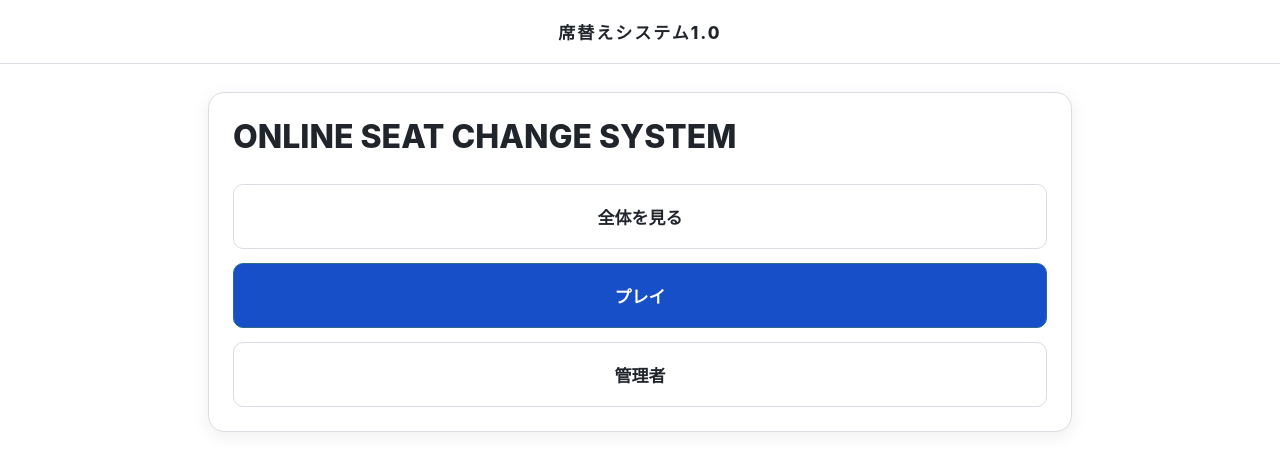
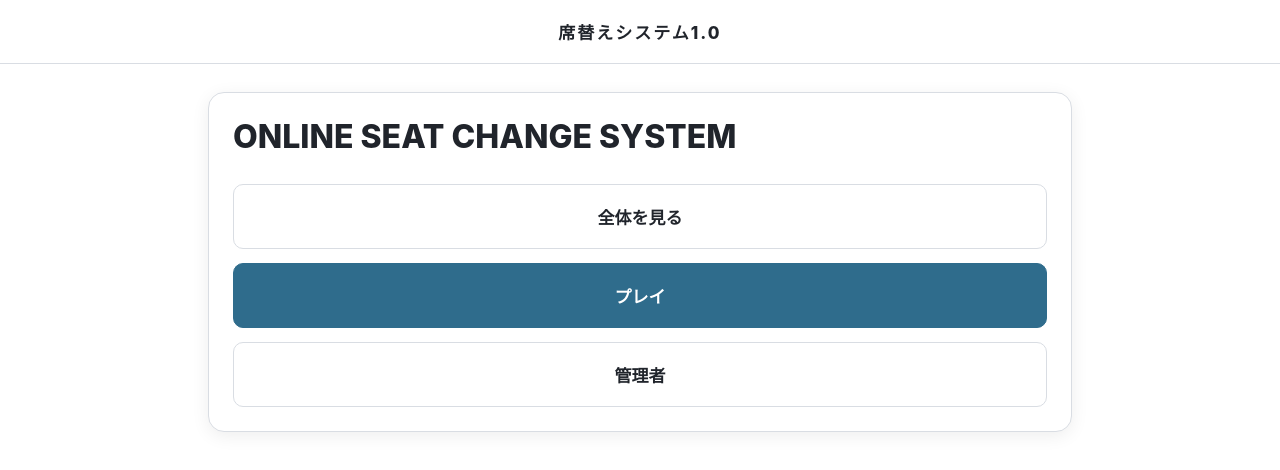
Before and after one commit to dpybm8zm7k-ai/-11.2.10.55, a plain HTML site: page index.html in a window 1280 px wide. In both pictures the pointer is over the button "プレイ". Drawn offline with Linux system fonts and the light colour scheme; no server answers.

Commit message:
Update index.html

```diff
--- a/index.html
+++ b/index.html
@@ -29,7 +29,7 @@ h3{font-size:16px;margin:0 0 12px}
 .button{border:1px solid var(--border);background:#fff;color:var(--text);border-radius:10px;padding:14px 18px;font-weight:700;transition:.15s}
 .button:hover{background:#f4f6f9}
 .button.primary{background:var(--accent);color:#fff;border-color:var(--accent)}
-.button.primary:hover{background:#174fc9}
+.button.primary:hover{background:#2F6C8C}
 .button.danger{color:var(--red);border-color:#fecaca;background:#fff}
 .button.small{padding:8px 12px;font-size:13px}
 .button:disabled{opacity:.45;cursor:not-allowed}
```
